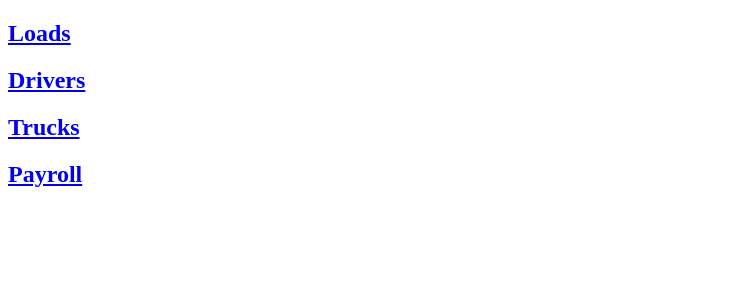
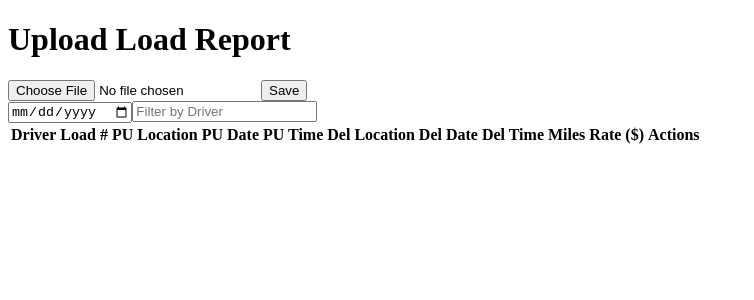
Before and after one commit to zumabektairbekuulu53/uploadfiles, a Next.js app: page /loads in a window 1280 px wide. Shown: the top 300 px of the page, without its empty margins (0-754 px from the left). Built offline with nearby package versions, Linux system fonts and the light colour scheme.

Commit message:
Update loads.jsx

```diff
--- a/pages/loads.jsx
+++ b/pages/loads.jsx
@@ -1,30 +1,138 @@
-import Link from "next/link";
+import { useState, useEffect } from "react";
+import * as XLSX from "xlsx";
 
-export default function Home() {
+export default function LoadsPage() {
+  const [loads, setLoads] = useState([]);
+  const [filterDate, setFilterDate] = useState("");
+  const [filterDriver, setFilterDriver] = useState("");
+
+  useEffect(() => {
+    const saved = localStorage.getItem("loads");
+    if (saved) setLoads(JSON.parse(saved));
+  }, []);
+
+  useEffect(() => {
+    localStorage.setItem("loads", JSON.stringify(loads));
+  }, [loads]);
+
+  const handleFile = (e) => {
+    const file = e.target.files[0];
+    const reader = new FileReader();
+
+    reader.onload = (evt) => {
+      const data = new Uint8Array(evt.target.result);
+      const workbook = XLSX.read(data, { type: "array" });
+      const sheet = workbook.Sheets[workbook.SheetNames[0]];
+      const json = XLSX.utils.sheet_to_json(sheet, { defval: "" });
+
+      const formatted = json.map((row) => {
+        const formatExcelDate = (excelDate) => {
+          const jsDate = XLSX.SSF.parse_date_code(excelDate);
+          if (!jsDate) return { date: "", time: "" };
+
+          const pad = (n) => String(n).padStart(2, '0');
+          const date = `${jsDate.y}-${pad(jsDate.m)}-${pad(jsDate.d)}`;
+          const time = `${pad(jsDate.H)}:${pad(jsDate.M)}`;
+          return { date, time };
+        };
+
+        const pu = formatExcelDate(row["Stop 1  Actual Arrival Time"]);
+        const del = formatExcelDate(row["Stop 2  Actual Arrival Time"]);
+
+        return {
+          driver: row["Driver Name"],
+          loadId: row["Load ID"],
+          puLocation: row["Stop 1"],
+          puDate: pu.date,
+          puTime: pu.time,
+          delLocation: row["Stop 2"],
+          delDate: del.date,
+          delTime: del.time,
+          miles: parseFloat(row["Distance in Miles"] || 0),
+          rate: parseFloat(row["Total Pay"] || 0),
+        };
+      });
+
+      setLoads(formatted);
+    };
+
+    reader.readAsArrayBuffer(file);
+  };
+
+  const saveToLocal = () => {
+    localStorage.setItem("loads", JSON.stringify(loads));
+  };
+
+  const deleteRow = (index) => {
+    const updated = [...loads];
+    updated.splice(index, 1);
+    setLoads(updated);
+  };
+
+  const filteredLoads = loads.filter((load) => {
+    return (
+      (!filterDate || load.puDate === filterDate) &&
+      (!filterDriver || load.driver.toLowerCase().includes(filterDriver.toLowerCase()))
+    );
+  });
+
   return (
-    <div className="min-h-screen flex items-center justify-center">
-      <div className="grid grid-cols-2 gap-6">
-        <Link href="/loads">
-          <div className="bg-blue-100 hover:bg-blue-200 p-6 rounded shadow cursor-pointer text-center">
-            <h2 className="text-xl font-bold">Loads</h2>
-          </div>
-        </Link>
-        <Link href="/drivers">
-          <div className="bg-green-100 hover:bg-green-200 p-6 rounded shadow cursor-pointer text-center">
-            <h2 className="text-xl font-bold">Drivers</h2>
-          </div>
-        </Link>
-        <Link href="/trucks">
-          <div className="bg-yellow-100 hover:bg-yellow-200 p-6 rounded shadow cursor-pointer text-center">
-            <h2 className="text-xl font-bold">Trucks</h2>
-          </div>
-        </Link>
-        <Link href="/payroll">
-          <div className="bg-purple-100 hover:bg-purple-200 p-6 rounded shadow cursor-pointer text-center">
-            <h2 className="text-xl font-bold">Payroll</h2>
-          </div>
-        </Link>
+    <div className="p-4">
+      <h1 className="text-2xl font-bold mb-4">Upload Load Report</h1>
+      <input type="file" onChange={handleFile} className="mb-2" />
+      <button onClick={saveToLocal} className="ml-2 px-3 py-1 border rounded">Save</button>
+      <div className="my-2">
+        <input
+          type="date"
+          value={filterDate}
+          onChange={(e) => setFilterDate(e.target.value)}
+          className="border px-2 py-1 mr-2"
+          placeholder="Filter by PU Date"
+        />
+        <input
+          type="text"
+          value={filterDriver}
+          onChange={(e) => setFilterDriver(e.target.value)}
+          className="border px-2 py-1"
+          placeholder="Filter by Driver"
+        />
       </div>
+      <table className="w-full table-auto border">
+        <thead>
+          <tr>
+            <th>Driver</th>
+            <th>Load #</th>
+            <th>PU Location</th>
+            <th>PU Date</th>
+            <th>PU Time</th>
+            <th>Del Location</th>
+            <th>Del Date</th>
+            <th>Del Time</th>
+            <th>Miles</th>
+            <th>Rate ($)</th>
+            <th>Actions</th>
+          </tr>
+        </thead>
+        <tbody>
+          {filteredLoads.map((load, idx) => (
+            <tr key={idx}>
+              <td>{load.driver}</td>
+              <td>{load.loadId}</td>
+              <td>{load.puLocation}</td>
+              <td>{load.puDate}</td>
+              <td>{load.puTime}</td>
+              <td>{load.delLocation}</td>
+              <td>{load.delDate}</td>
+              <td>{load.delTime}</td>
+              <td>{load.miles}</td>
+              <td>{load.rate}</td>
+              <td>
+                <button onClick={() => deleteRow(idx)} className="text-red-600 font-bold">✕</button>
+              </td>
+            </tr>
+          ))}
+        </tbody>
+      </table>
     </div>
   );
 }
```
